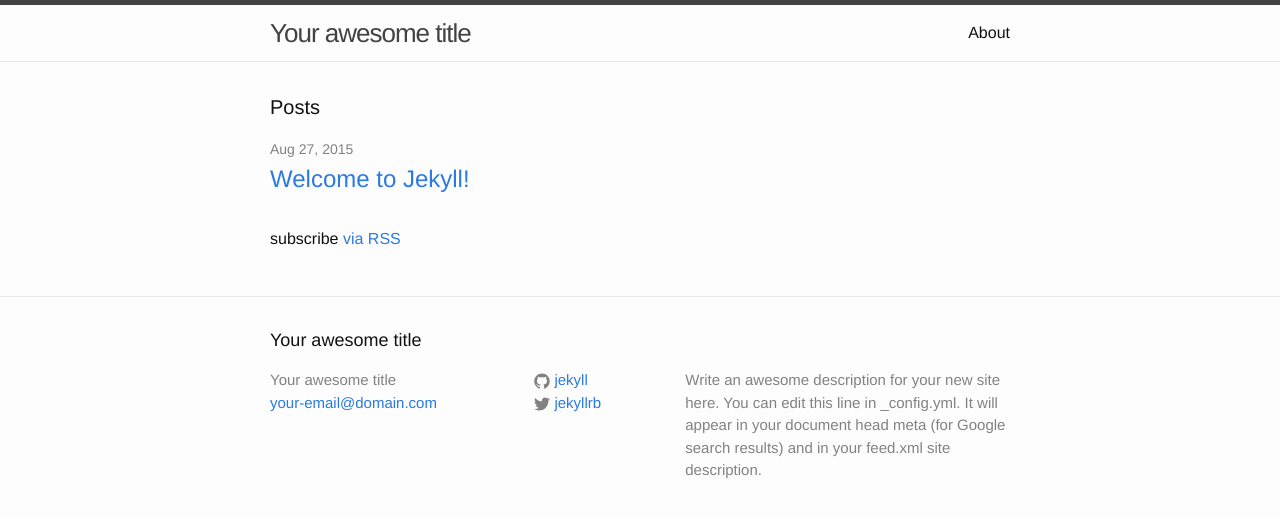
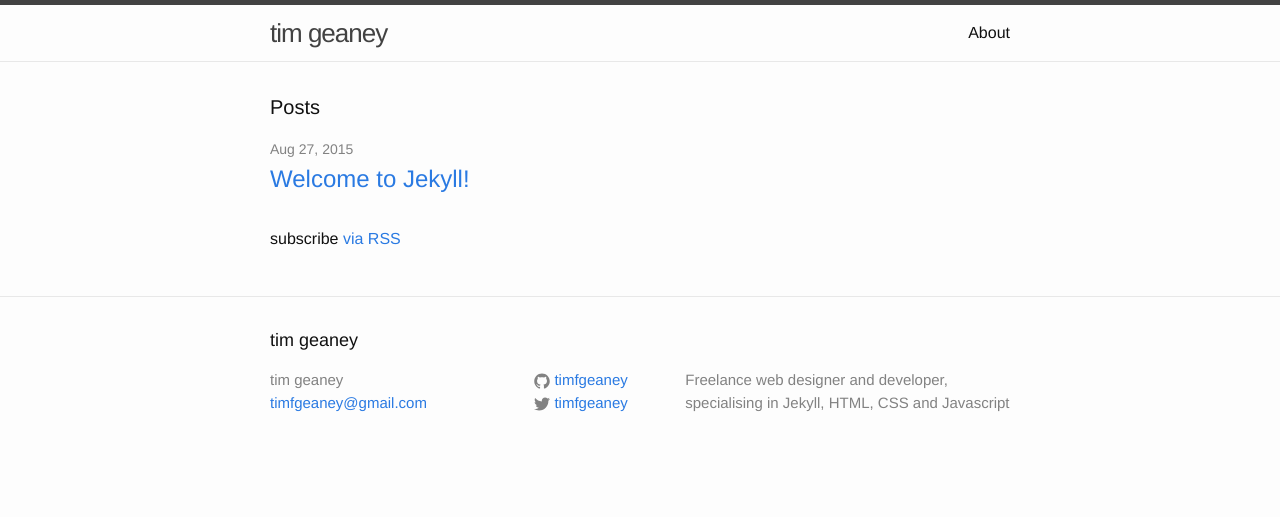
Before and after one commit to timgeaney/timgeaney-blog, a Jekyll site: the page built from index.html, in a window 1280 px wide. Shown: the top 517 px of the page. Built offline with Jekyll 4.4.1, drawn with Linux system fonts in a browser that asks for light colours.

Commit message:
updated config.yml file

```diff
--- a/_config.yml
+++ b/_config.yml
@@ -1,14 +1,25 @@
 # Site settings
-title: Your awesome title
-email: your-email@domain.com
+title: tim geaney
+email: timfgeaney@gmail.com
 description: > # this means to ignore newlines until "baseurl:"
-  Write an awesome description for your new site here. You can edit this
-  line in _config.yml. It will appear in your document head meta (for
-  Google search results) and in your feed.xml site description.
+  Freelance web designer and developer, specialising in Jekyll, HTML, CSS and Javascript
 baseurl: "" # the subpath of your site, e.g. /blog/
-url: "http://yourdomain.com" # the base hostname & protocol for your site
-twitter_username: jekyllrb
-github_username:  jekyll
+url: "http://tutsplus.com" # the base hostname & protocol for your site
+
+twitter_username: timfgeaney
+github_username:  timfgeaney
+google_username: timfgeaney
+
+permalink: /:categories/:title
+links:
+    - title: about
+      url: /about
+    - title: work
+      url: /work
+    - title: articles
+      url: /articles
+    - title: hire me
+      url: /hire-me
 
 # Build settings
 markdown: kramdown
```
